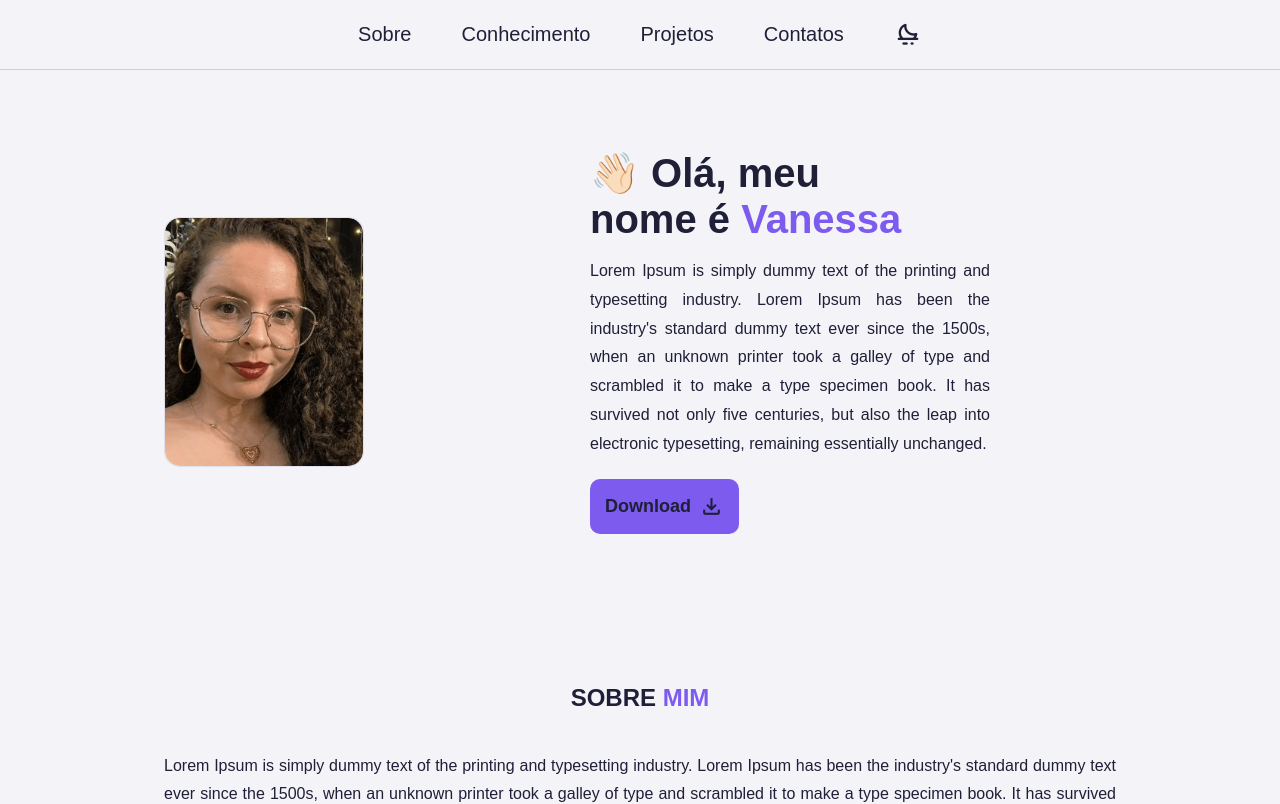
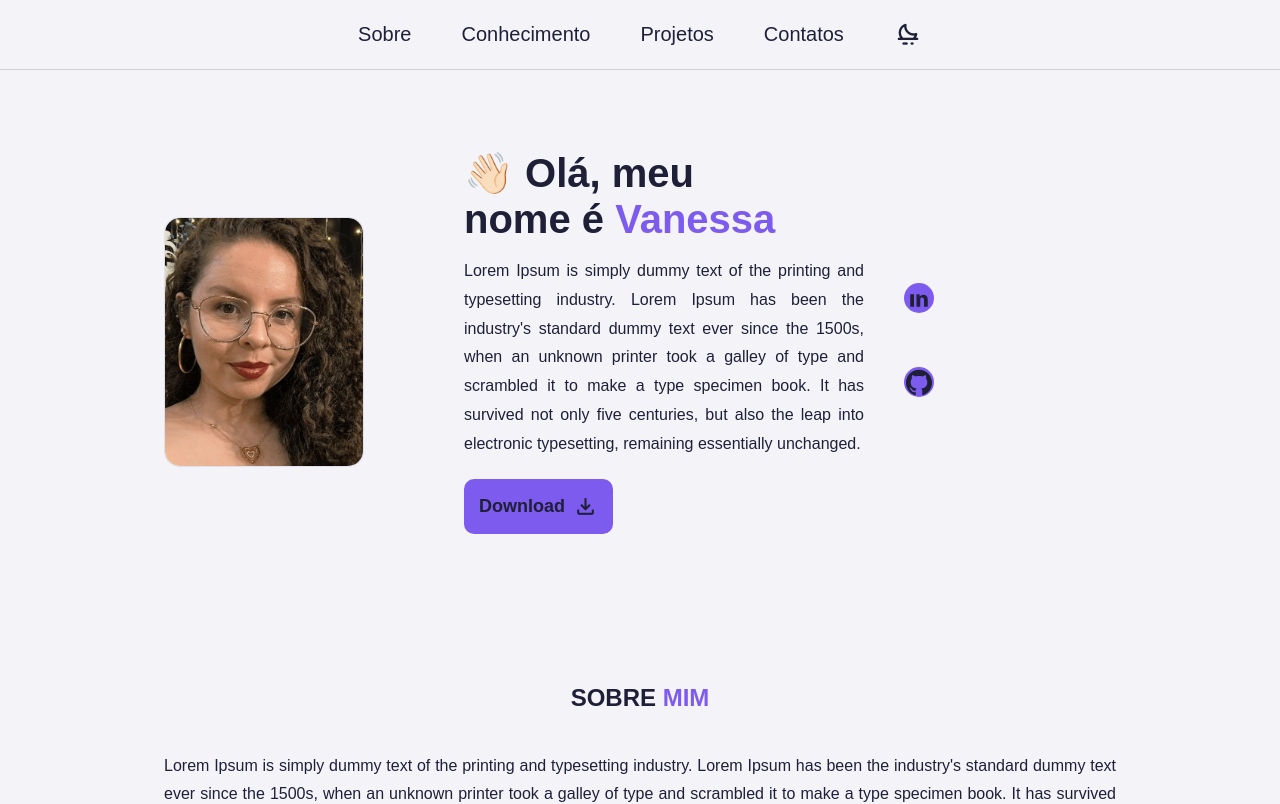
Before and after one commit to vanessa-vasconcelos/Portfolio, an Angular app: page / in a window 1280 px wide. Shown: the top 804 px of the page. Built offline with nearby package versions, Linux system fonts and the light colour scheme; a web font is replaced by a local one.

Commit message:
Aba sobre mim: Implementado icones de redes sociais e ajustado espaçamento entre texto principal, foto e icones

```diff
--- a/src/app/components/inicio/inicio.component.html
+++ b/src/app/components/inicio/inicio.component.html
@@ -1,11 +1,11 @@
-<link rel="stylesheet" href="https://fonts.googleapis.com/css2?family=Material+Symbols+Outlined:opsz,wght,FILL,GRAD@20..48,100..700,0..1,-50..200&icon_names=download" />
+<link rel="stylesheet"
+  href="https://fonts.googleapis.com/css2?family=Material+Symbols+Outlined:opsz,wght,FILL,GRAD@20..48,100..700,0..1,-50..200&icon_names=download" />
 
 <section id="inicio">
-    <div class="interface">
+  <div class="interface-inicio">
     <div class="foto-perfil">
       <img src="assets/imgs/foto-min.jpg" alt="Minha foto" />
     </div>
-
     <div class="texto-apresentacao">
       <h1>👋🏻 Olá, meu <br>nome é <span>Vanessa</span></h1>
       <p>
@@ -15,7 +15,6 @@
         type specimen book. It has survived not only five centuries, but also the
         leap into electronic typesetting, remaining essentially unchanged.
       </p>
-
       <div class="btn-dowlonload">
         <button>Download <span class="material-symbols-outlined simbolo">
             download
@@ -23,5 +22,17 @@
         </button>
       </div>
     </div>
+    <div class="icons-redes">
+      <div class="icon">
+        <a href="https://www.linkedin.com/in/dev-vanessa-vasconcelos/">
+          <mat-icon class="svg-icon circulo" svgIcon="linkedin-icon"></mat-icon>
+        </a>
+      </div>
+      <div class="icon">
+        <a href="https://github.com/vanessa-vasconcelos">
+          <mat-icon class="svg-icon circulo" svgIcon="github-icon"></mat-icon>
+        </a>
+      </div>
+    </div>
   </div>
 </section>
--- a/src/app/components/inicio/inicio.component.scss
+++ b/src/app/components/inicio/inicio.component.scss
@@ -2,10 +2,9 @@
   margin-top: 150px;
 }
 
-.interface {
+.interface-inicio{
   display: flex;
   align-items: center;
-  gap: 100px;
 }
 
 .foto-perfil {
@@ -17,6 +16,7 @@
   display: flex;
   justify-content: center;
   align-items: center;
+  margin-right: 100px;
 
   img {
     width: 100%;
@@ -29,7 +29,6 @@
 
 .texto-apresentacao{
   max-width: 400px;
-  margin: 0 auto;
 
   h1 {
     font-size: 40px;
@@ -73,3 +72,13 @@
     transform: scale(1.05);
   }
 }
+
+.icons-redes {
+  display: grid;
+  margin-left: 40px;
+}
+
+.icons-redes .icon .circulo {
+  width: 30px;
+  height: 30px;
+}
--- a/src/app/components/inicio/inicio.component.ts
+++ b/src/app/components/inicio/inicio.component.ts
@@ -1,8 +1,9 @@
 import { Component } from '@angular/core';
+import { MatIconModule } from '@angular/material/icon';
 
 @Component({
   selector: 'app-inicio',
-  imports: [],
+  imports: [MatIconModule],
   templateUrl: './inicio.component.html',
   styleUrl: './inicio.component.scss'
 })
```
Lines whose indentation alone changed are shown as unchanged.
